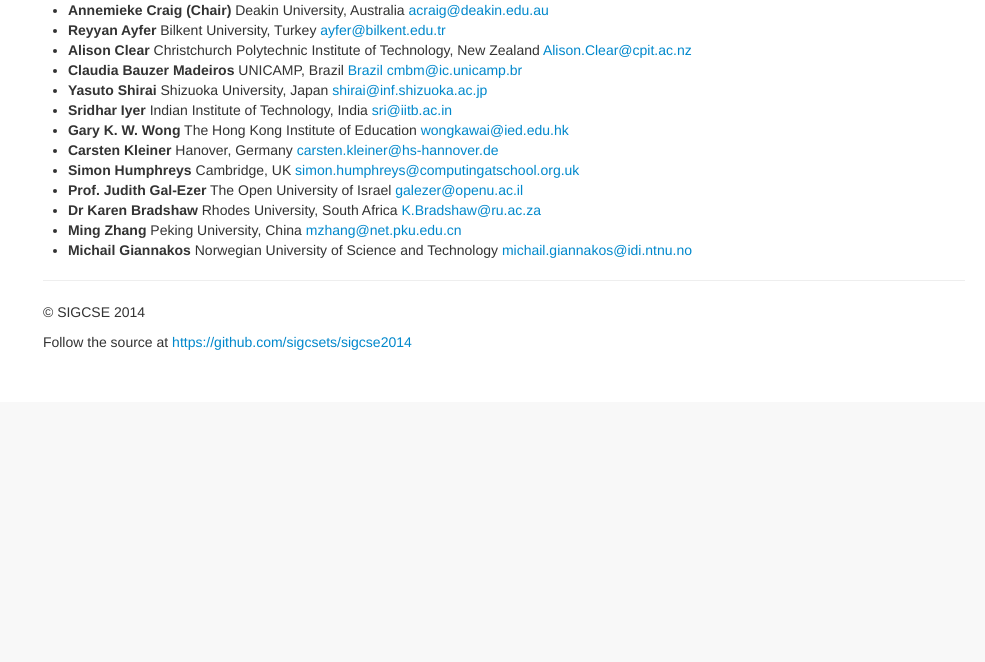
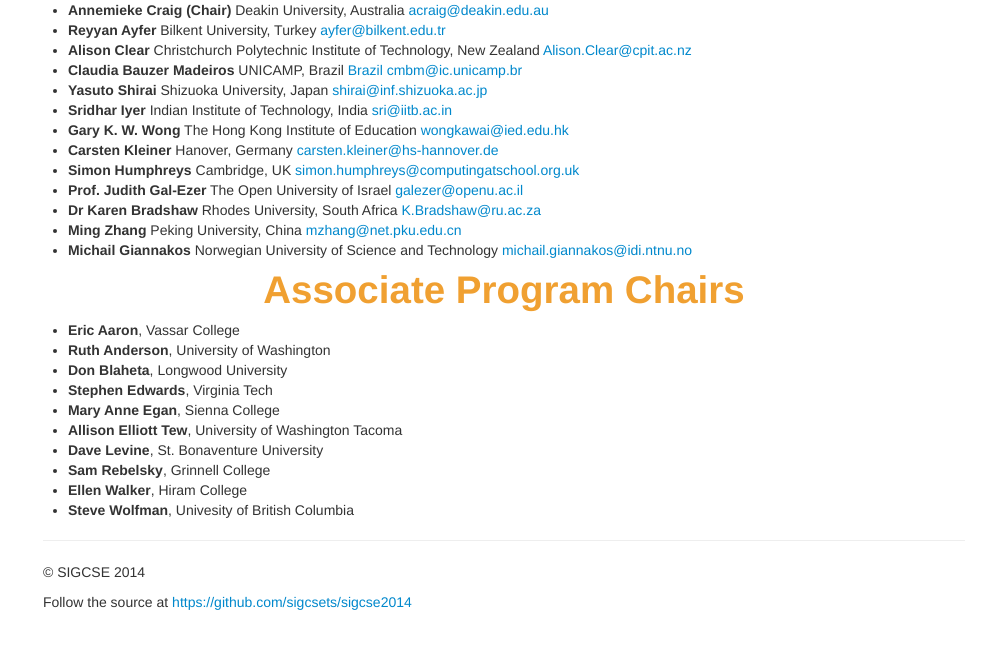
Before and after one commit to sigcsets/sigcse2014, a PHP site: page /authors/index.php in a window 1280 px wide. Shown: the part 3664-4326 px from the top of the page, without its empty margins (295-1280 px from the left). Before the commit the page ends 4014 px from the top, so only its background shows below. Run offline with PHP 8.4, Linux system fonts and the light colour scheme; some libraries are stand-ins or nearby versions.

Commit message:
added apcs

```diff
--- a/parts/committee.php
+++ b/parts/committee.php
@@ -249,3 +249,21 @@
 <li><strong>Ming Zhang</strong>  Peking University, China    <script>write_email("mzhang","net.pku.edu.cn");</script></li>
 <li><strong>Michail Giannakos</strong>   Norwegian University of Science and Technology  <script>write_email("michail.giannakos","idi.ntnu.no");</script></li>
 </ul>
+
+
+ <div class="section" style="text-align: center;" id="international">
+   <h1>Associate Program Chairs</h1>
+ </div>
+
+<ul>
+<li><strong>Eric Aaron</strong>, Vassar College</li>
+<li><strong>Ruth Anderson</strong>, University of Washington</li>
+<li><strong>Don Blaheta</strong>, Longwood University</li>
+<li><strong>Stephen Edwards</strong>, Virginia Tech</li>
+<li><strong>Mary Anne Egan</strong>, Sienna College</li>
+<li><strong>Allison Elliott Tew</strong>, University of Washington Tacoma</li>
+<li><strong>Dave Levine</strong>, St. Bonaventure University</li>
+<li><strong>Sam Rebelsky</strong>, Grinnell College</li>
+<li><strong>Ellen Walker</strong>, Hiram College</li>
+<li><strong>Steve Wolfman</strong>, Univesity of British Columbia</li>
+</ul>
```
